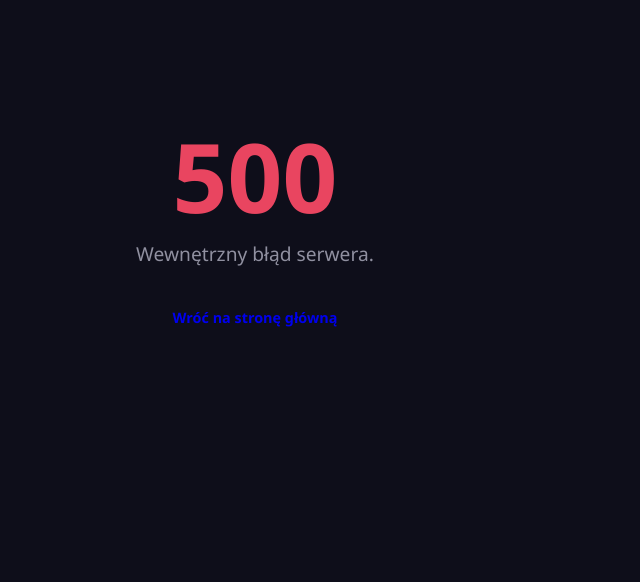
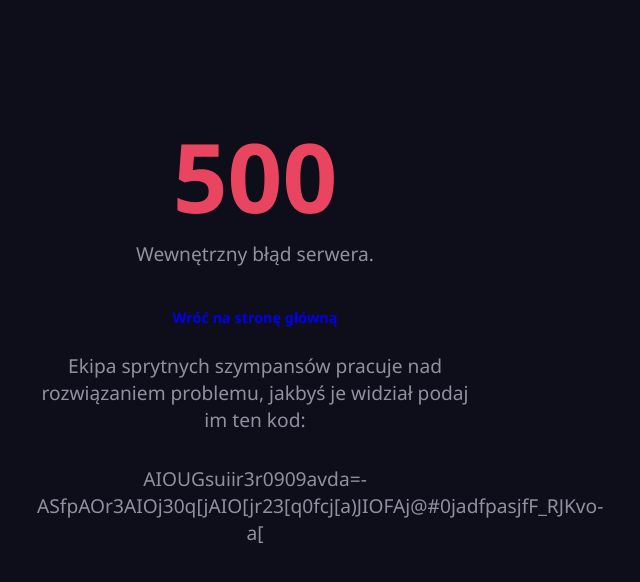
Before and after one commit to TheLis3k/Kasynko, a PHP site: page /views/errors/500.phtml in a window 1280 px wide. Shown: the top 582 px of the page, without its empty margins (385-1025 px from the left). Run offline with PHP 8.4, Linux system fonts and the light colour scheme.

Commit message:
feat: add error code message to 500 error page

```diff
--- a/views/errors/500.phtml
+++ b/views/errors/500.phtml
@@ -10,6 +10,8 @@
     <h1>500</h1>
     <p><?= isset($_SESSION) ? t('error.500') : 'Wewnętrzny błąd serwera.' ?></p>
     <a href="/" class="btn">Wróć na stronę główną</a>
+    <p>Ekipa sprytnych szympansów pracuje nad rozwiązaniem problemu, jakbyś je widział podaj im ten kod: </a>
+    <p>AIOUGsuiir3r0909avda=-ASfpAOr3AIOj30q[jAIO[jr23[q0fcj[a)JIOFAj@#0jadfpasjfF_RJKvo-a[</p>
 </div>
 </body>
 </html>
```
